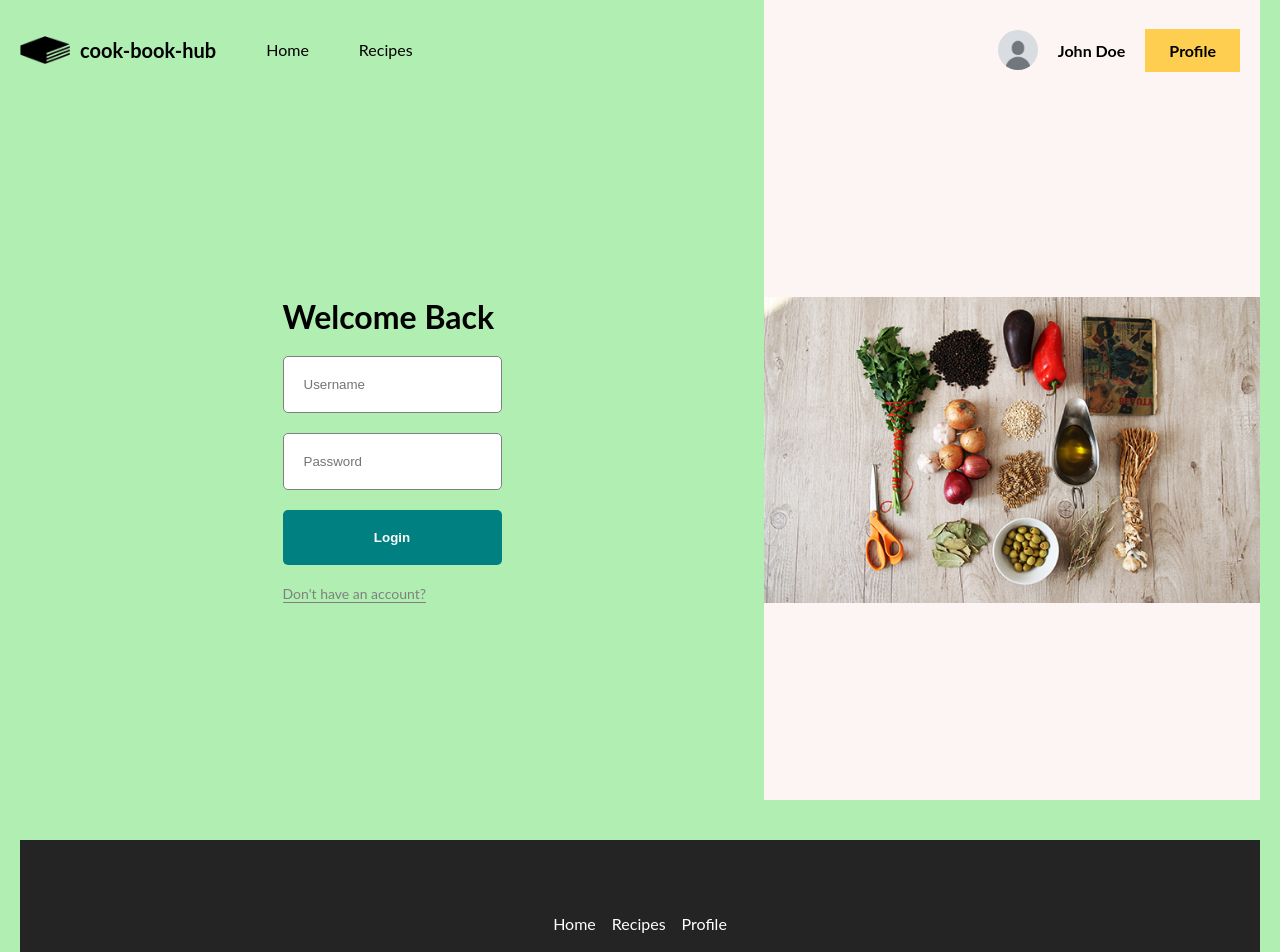
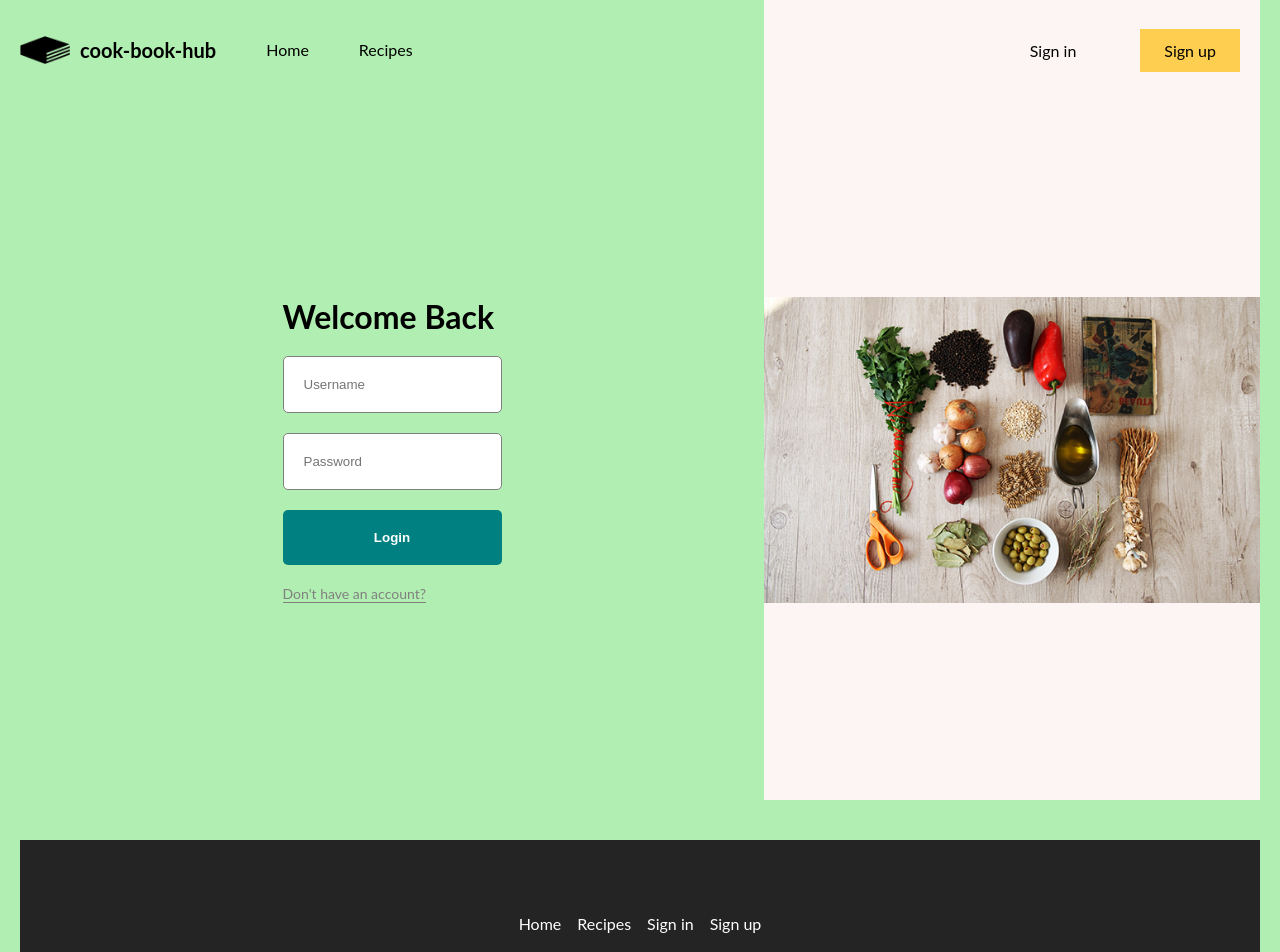
Before and after one commit to cvariara/cook-book-hub, a React (Vite) app in the folder client/: page /login in a window 1280 px wide. Shown: the top 952 px of the page. Built offline with nearby package versions, Linux system fonts and the light colour scheme.

Commit message:
React Context Authentication

```diff
--- a/client/src/components/footer/Footer.jsx
+++ b/client/src/components/footer/Footer.jsx
@@ -1,21 +1,22 @@
-import React from "react";
+import React, { useContext } from "react";
 import "./footer.scss";
 import { Link } from "react-router-dom";
+import { AuthContext } from "../../context/AuthContext";
 
 const Footer = () => {
-  const user = true;
+  const { currentUser } = useContext(AuthContext);
 
   return (
     <footer className="footer">
       <div className="tabs">
         <Link to="/">Home</Link>
         <Link to="/recipes">Recipes</Link>
-        {user ? (
+        {currentUser ? (
           <Link to="/profile">Profile</Link>
         ) : (
           <>
-            <a href="/">Sign in</a>
-            <a href="/">Sign up</a>
+            <Link to="/login">Sign in</Link>
+            <Link to="/signup">Sign up</Link>
           </>
         )}
       </div>
--- a/client/src/components/navbar/Navbar.jsx
+++ b/client/src/components/navbar/Navbar.jsx
@@ -1,11 +1,12 @@
-import React, { useState } from "react";
+import React, { useContext, useState } from "react";
 import "./navbar.scss";
 import { Link } from "react-router-dom";
+import { AuthContext } from "../../context/AuthContext";
 
 const Navbar = () => {
   const [open, setOpen] = useState(false);
 
-  const user = true;
+  const { currentUser } = useContext(AuthContext);
 
   return (
     <nav>
@@ -18,20 +19,20 @@ const Navbar = () => {
         <Link to="/recipes">Recipes</Link>
       </div>
       <div className="right">
-        {user ? (
+        {currentUser ? (
           <div className="user">
-            <img src="/default.jpg" alt="" />
-            <span>John Doe</span>
+            <img src={currentUser.avatar || "/default.jpg"} alt="User avatar" />
+            <span>{currentUser.username}</span>
             <Link to="/profile" className="profile-btn">
               Profile
             </Link>
           </div>
         ) : (
           <>
-            <a href="/">Sign in</a>
-            <a href="/" className="signup">
+            <Link to="/login">Sign in</Link>
+            <Link to="/signup" className="signup-btn">
               Sign up
-            </a>
+            </Link>
           </>
         )}
         <div className="menu-icon">
@@ -44,12 +45,12 @@ const Navbar = () => {
         <div className={open ? "menu active" : "menu"}>
           <Link to="/">Home</Link>
           <Link to="/recipes">Recipes</Link>
-          {user ? (
+          {currentUser ? (
             <Link to="/profile">Profile</Link>
           ) : (
             <>
-              <a href="/">Sign in</a>
-              <a href="/">Sign up</a>
+              <Link to="/login">Sign in</Link>
+              <Link to="/signup">Sign up</Link>
             </>
           )}
         </div>
--- a/client/src/components/navbar/navbar.scss
+++ b/client/src/components/navbar/navbar.scss
@@ -91,7 +91,7 @@ nav {
       }
     }
 
-    .signup {
+    .signup-btn {
       background-color: #fece51;
     }
 
--- /dev/null
+++ b/client/src/context/AuthContext.jsx
@@ -0,0 +1,23 @@
+import { createContext, useEffect, useState } from "react";
+
+export const AuthContext = createContext();
+
+export const AuthContextProvider = ({ children }) => {
+  const [currentUser, setCurrentUser] = useState(
+    JSON.parse(localStorage.getItem("user")) || null
+  );
+
+  const updateUser = (data) => {
+    setCurrentUser(data);
+  };
+
+  useEffect(() => {
+    localStorage.setItem("user", JSON.stringify(currentUser));
+  }, [currentUser]);
+
+  return (
+    <AuthContext.Provider value={{ currentUser, updateUser }}>
+      {children}
+    </AuthContext.Provider>
+  );
+};
--- a/client/src/main.jsx
+++ b/client/src/main.jsx
@@ -2,9 +2,12 @@ import React from "react";
 import ReactDOM from "react-dom/client";
 import App from "./App.jsx";
 import "./index.scss";
+import { AuthContextProvider } from "./context/AuthContext.jsx";
 
 ReactDOM.createRoot(document.getElementById("root")).render(
   <React.StrictMode>
-    <App />
+    <AuthContextProvider>
+      <App />
+    </AuthContextProvider>
   </React.StrictMode>
 );
--- a/client/src/pages/home/Home.jsx
+++ b/client/src/pages/home/Home.jsx
@@ -1,11 +1,13 @@
-import React from "react";
+import React, { useContext } from "react";
 import "./home.scss";
 import Hero from "../../components/hero/Hero";
 import Featured from "../../components/featured/Featured";
 import Latest from "../../components/latest/Latest";
-import Footer from "../../components/footer/Footer";
+import { AuthContext } from "../../context/AuthContext";
 
 const Home = () => {
+  const { currentUser } = useContext(AuthContext);
+  console.log(currentUser);
   return (
     <div className="home">
       <Hero />
--- a/client/src/pages/login/Login.jsx
+++ b/client/src/pages/login/Login.jsx
@@ -1,11 +1,14 @@
-import React, { useState } from "react";
+import React, { useContext, useState } from "react";
 import apiRequest from "../../lib/apiRequest.js";
 import { Link, useNavigate } from "react-router-dom";
 import "./login.scss";
+import { AuthContext } from "../../context/AuthContext.jsx";
 
 const Login = () => {
   const [error, setError] = useState("");
   const [isLoading, setIsLoading] = useState(false);
+
+  const { updateUser } = useContext(AuthContext);
 
   const navigate = useNavigate();
 
@@ -25,7 +28,7 @@ const Login = () => {
         password,
       });
 
-      localStorage.setItem("user", JSON.stringify(response.data));
+      updateUser(response.data);
 
       navigate("/");
     } catch (error) {
--- a/client/src/pages/profile/Profile.jsx
+++ b/client/src/pages/profile/Profile.jsx
@@ -1,16 +1,18 @@
-import React from "react";
+import React, { useContext } from "react";
 import "./profile.scss";
 import RecipeList from "../../components/recipeList/RecipeList";
 import apiRequest from "../../lib/apiRequest";
 import { useNavigate } from "react-router-dom";
+import { AuthContext } from "../../context/AuthContext";
 
 const Profile = () => {
+  const { updateUser, currentUser } = useContext(AuthContext);
   const navigate = useNavigate();
 
   const handleLogout = async () => {
     try {
-      const response = apiRequest.post("/auth/logout");
-      localStorage.removeItem("user");
+      await apiRequest.post("/auth/logout");
+      updateUser(null);
       navigate("/");
     } catch (error) {
       console.log(error);
@@ -26,13 +28,13 @@ const Profile = () => {
           </div>
           <div className="info">
             <span>
-              Avatar: <img src="/default.jpg" alt="" />
+              Avatar: <img src={currentUser.avatar || "/default.jpg"} alt="User avatar" />
             </span>
             <span>
-              Username: <b>John Doe</b>
+              Username: <b>{currentUser.username}</b>
             </span>
             <span>
-              Email: <b>john@gmail.com</b>
+              Email: <b>{currentUser.email}</b>
             </span>
             <button onClick={handleLogout}>Logout</button>
           </div>
```
